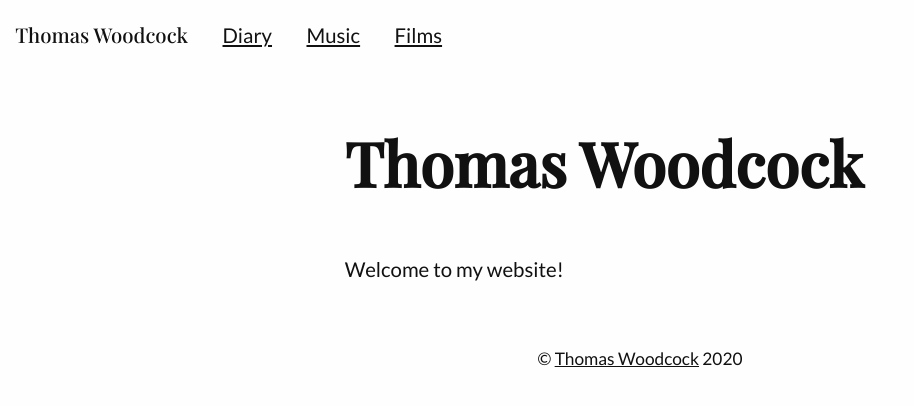
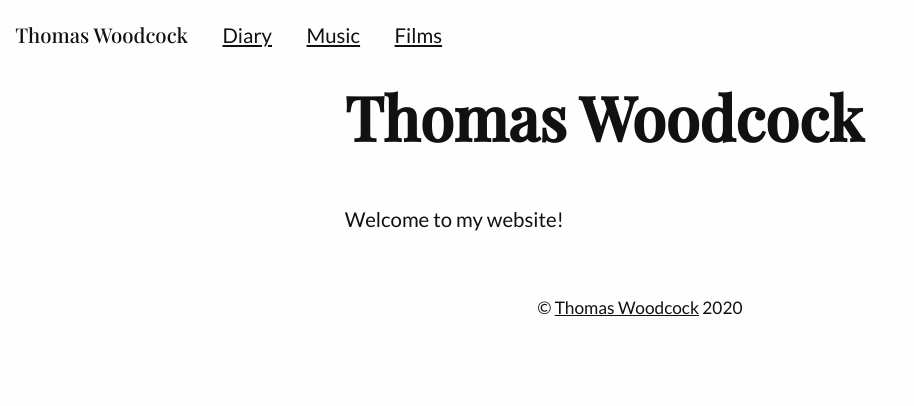
Before and after one commit to thomaswoodcock/thomaswoodcock.github.io, a Jekyll site: the page built from index.html, in a window 1280 px wide. Shown: the top 406 px of the page, without its empty margins (0-914 px from the left). Built offline with Jekyll 4.4.1, drawn with Linux system fonts in a browser that asks for light colours.

Commit message:
Replaces line-height with padding

```diff
--- a/css/main.css
+++ b/css/main.css
@@ -53,7 +53,7 @@ article article p span {
 
 h1 {
   font-size: 3rem;
-  line-height: 3;
+  padding-bottom: 2rem;
 }
 
 a {
```
